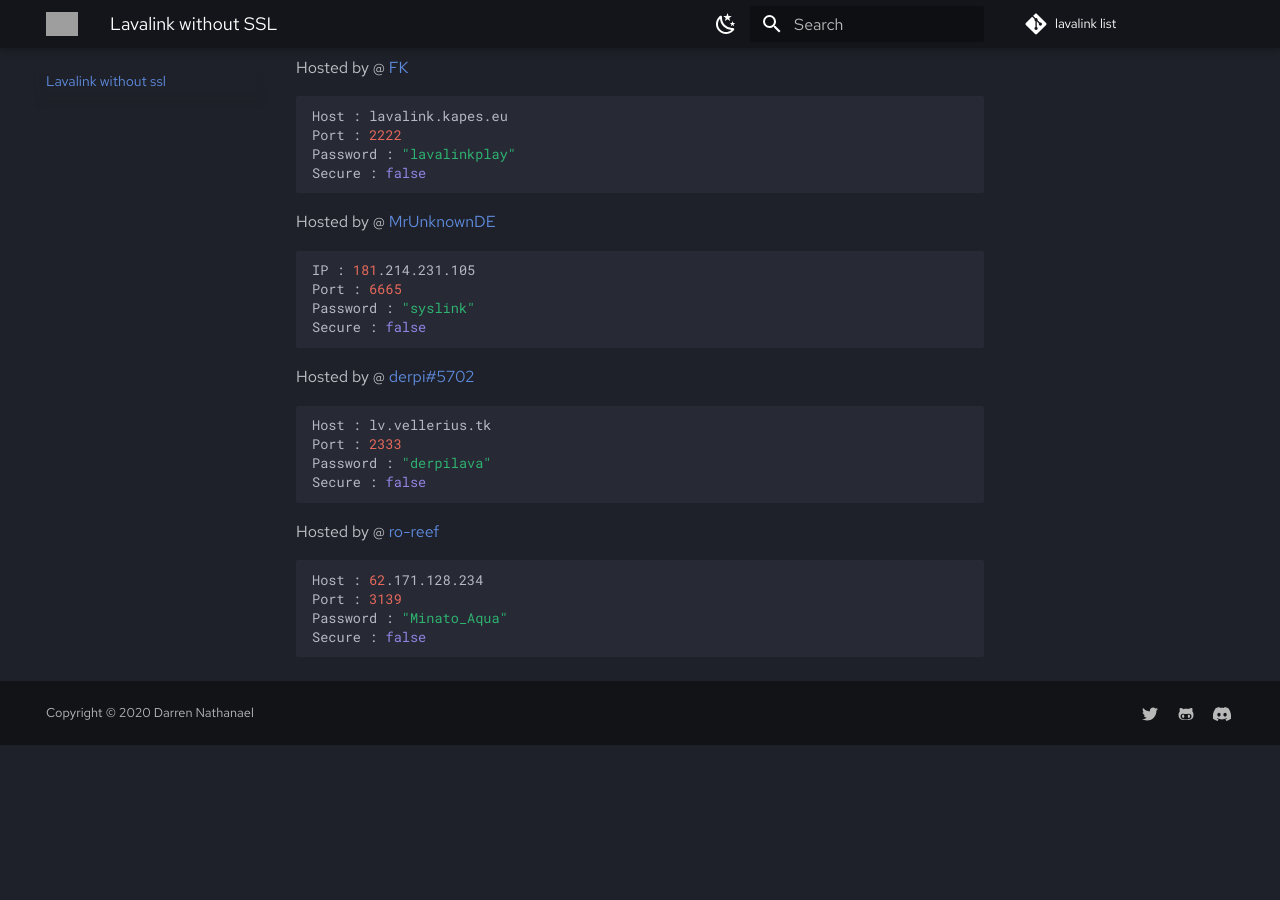
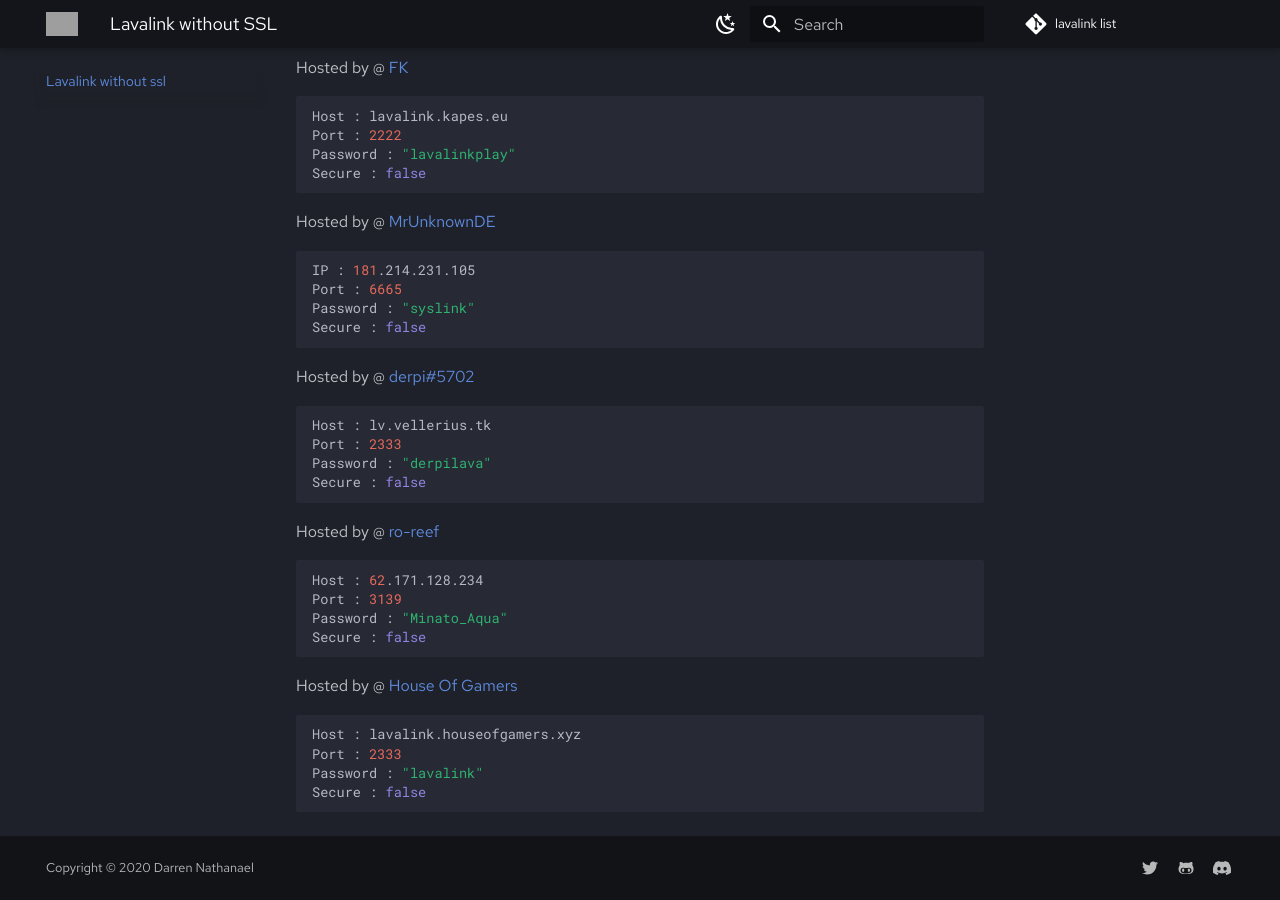
Before and after one commit to DarrenOfficial/lavalink-list, an MkDocs documentation site: the page built from docs/NoSSL/lavalink-without-ssl.md, in a window 1280 px wide and 900 px high, scrolled down 1875 px. Built offline with MkDocs 1.6.1 and Material for MkDocs 9.7.7, drawn with Linux system fonts in a browser that asks for light colours; comment, search, counter and statistics services are not loaded; before the commit the page ends 2620 px from its top, so only the background shows below that; grey boxes are pictures that could not be loaded.

````diff
--- a/docs/NoSSL/lavalink-without-ssl.md
+++ b/docs/NoSSL/lavalink-without-ssl.md
@@ -122,3 +122,11 @@ Port : 3139
 Password : "Minato_Aqua"
 Secure : false
 ```
+
+Hosted by @ [House Of Gamers](https://www.houseofgamers.xyz)
+```bash
+Host : lavalink.houseofgamers.xyz
+Port : 2333
+Password : "lavalink"
+Secure : false
+```
````
Also changed, not shown: other parts of docs/NoSSL/lavalink-without-ssl.md (+1 -1 lines).
